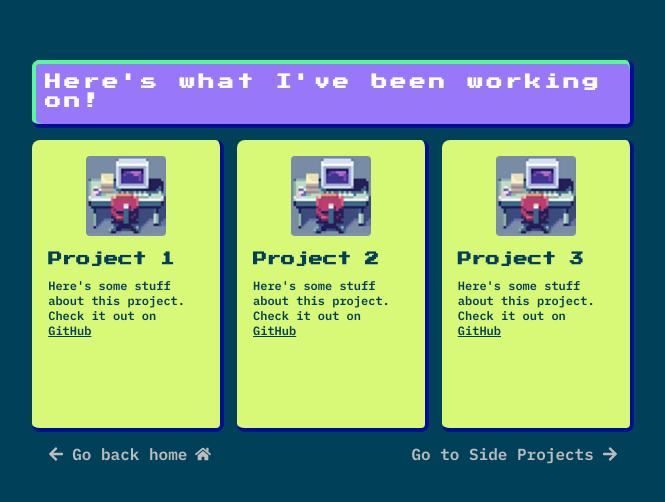
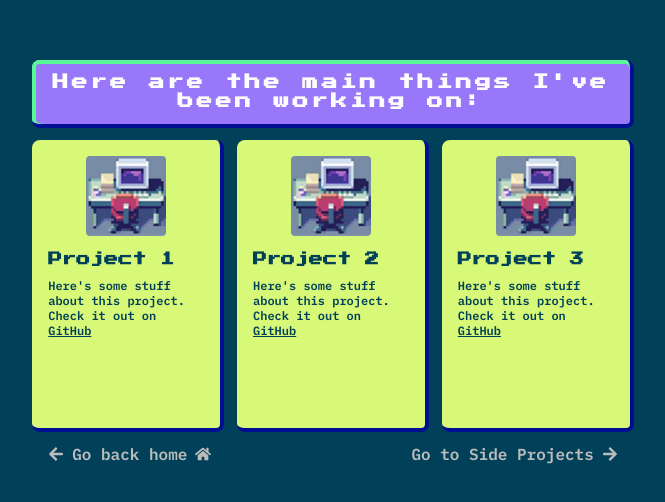
Before and after one commit to kathrynhoule/ryn-portfolio, a React (Vite) app: page /main-projects in a window 1280 px wide. Shown: the part 164-666 px from the top of the page, without its empty margins (307-972 px from the left). Built offline with nearby package versions, Linux system fonts and the light colour scheme.

Commit message:
updates styling and text for project pages

```diff
--- a/src/components/SideProjectCard.jsx
+++ b/src/components/SideProjectCard.jsx
@@ -5,7 +5,7 @@ const SideProjectCard = ({ image, alt, title, description, link, linkText }) =>
      <div className='project-card'>
           <img src={image} alt={alt} className='project-image'/>
           <div className='project-text'>
-               <h3>{title}</h3>
+               <h2>{title}</h2>
                <p>{description}
                     <a href={link} target='_blank' rel='noopener noreferrer'>
                          {linkText}
--- a/src/pages/MainProjects.jsx
+++ b/src/pages/MainProjects.jsx
@@ -8,7 +8,7 @@ const MainProjects = () => {
   return (
         <div className='projects-container'>
           <div className='working-on-container'>
-            <h1>Here's what I've been working on!</h1>
+            <h1>Here are the main things I've been working on:</h1>
           </div>
 
           {projectCards.map((link, index) => (
--- a/src/styles/Projects.css
+++ b/src/styles/Projects.css
@@ -36,6 +36,7 @@
      font-size: 1rem;
      line-height: 1.2;
      margin: 0;
+     text-align: center;
 }
 
 .working-on-container p {
```
